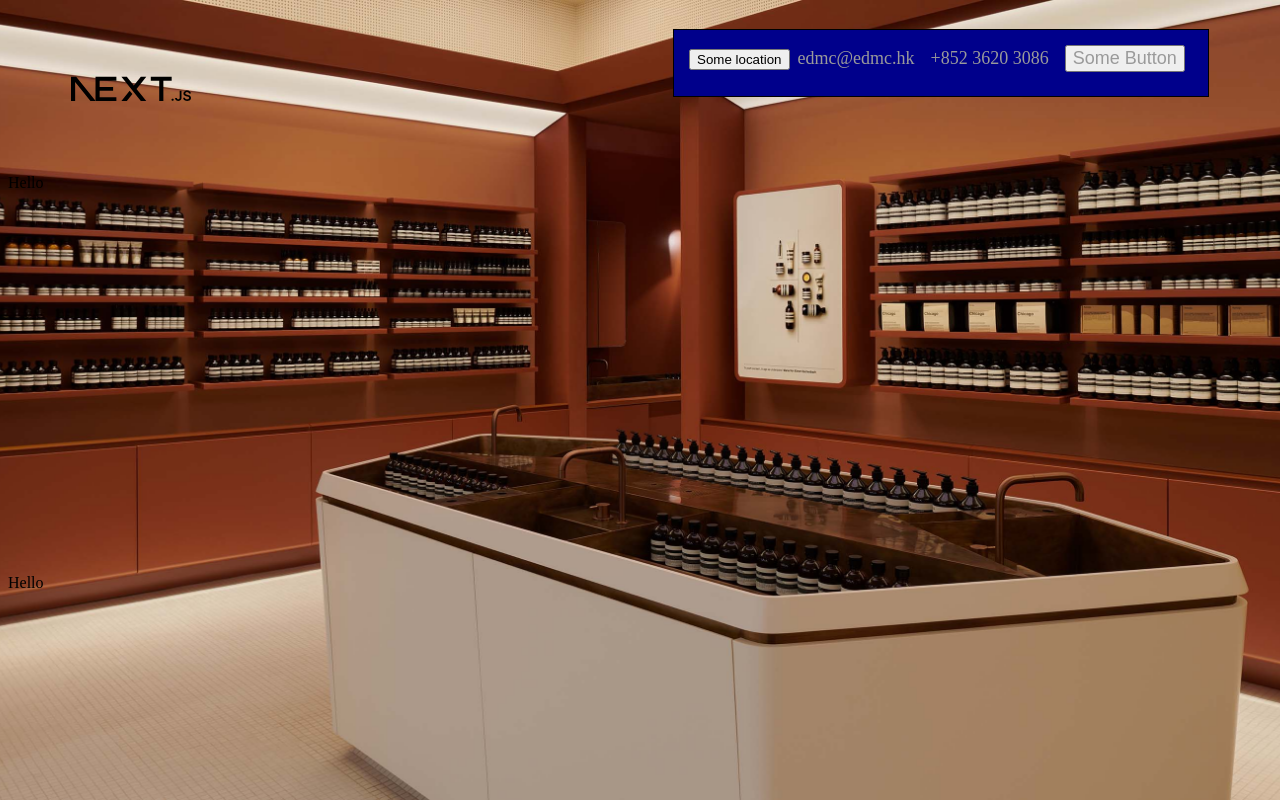
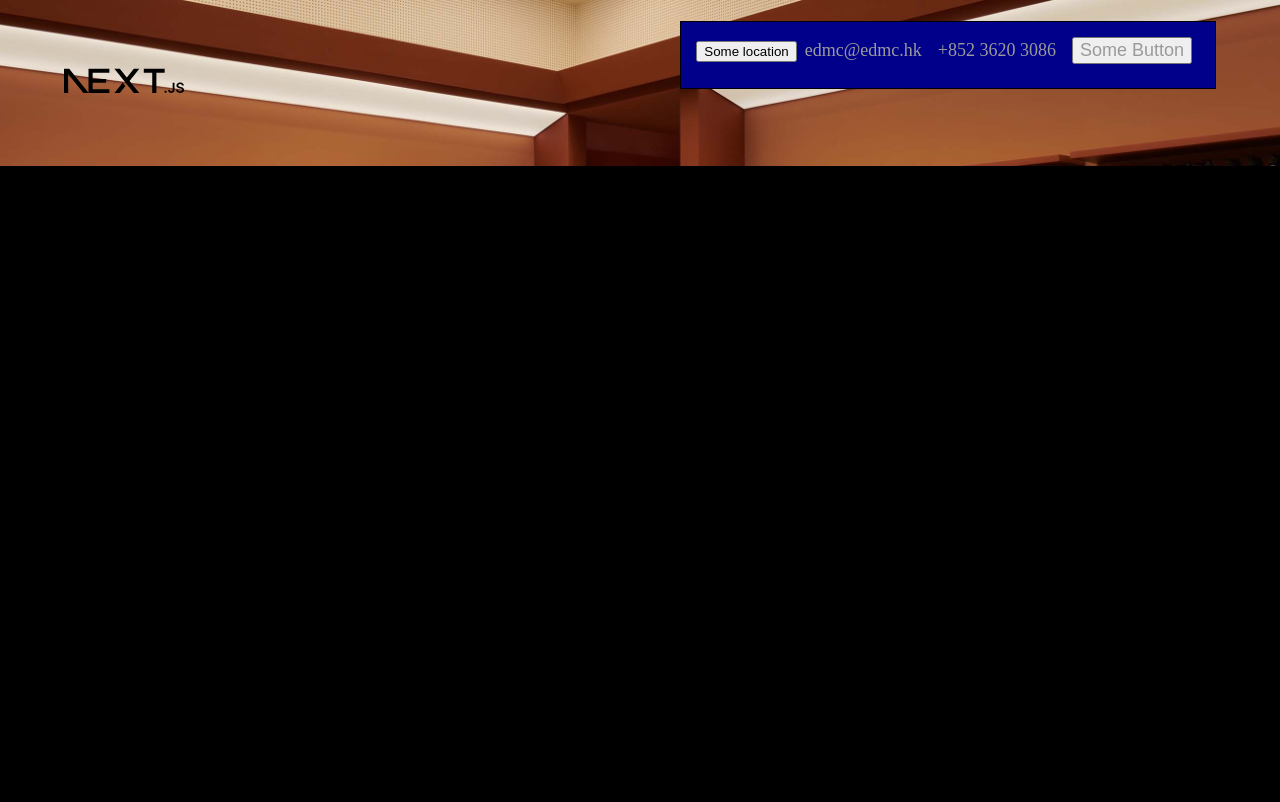
Before and after one commit to ckt22/edmc-website-revamp, a Next.js app: page / in a window 1280 px wide. Shown: the top 802 px of the page. Built offline with nearby package versions, Linux system fonts and the light colour scheme.

Commit message:
background image finalized

```diff
--- a/components/layout/header/index.module.scss
+++ b/components/layout/header/index.module.scss
@@ -23,7 +23,9 @@
     @include global.pcView;
     position: sticky;
     top: 0;
+    z-index: 3;
 }
+
 .tabletView {
     @include global.tabletView;
 }
--- a/components/layout/index.module.scss
+++ b/components/layout/index.module.scss
@@ -1,6 +1,11 @@
 @use 'styles/global.scss';
 
-.backgroundImage {
+.layout {
+    margin: -8px;
+    background: url('/aesop.jpeg') no-repeat center center fixed;
     object-fit: cover;
-    z-index: -2;
+    background-size: cover;
+    background-position: center;
+    background-repeat: no-repeat;
+    background-attachment: fixed;
 }
--- a/components/layout/index.tsx
+++ b/components/layout/index.tsx
@@ -14,12 +14,6 @@ const Layout: React.FC<PropsType> = (props: PropsType) => {
     return (
         <div className={styles.layout}>
             <Header />
-            <Image
-                className={styles.backgroundImage}
-                src='/aesop.jpeg'
-                alt={'aesop'}
-                fill
-            />
             {children}
             <Footer />
         </div>
--- a/pages/index.tsx
+++ b/pages/index.tsx
@@ -14,8 +14,8 @@ export default function Home() {
         <meta name="viewport" content="width=device-width, initial-scale=1" />
         <link rel="icon" href="/favicon.ico" />
       </Head>
-      <div style={{ height: '400px' }}>Hello</div>
-      <div style={{ height: '400px' }}>Hello</div>
+      <div style={{ height: '400px', backgroundColor: 'black' }}>Hello</div>
+      <div style={{ height: '400px', backgroundColor: 'black' }}>Hello</div>
       <div style={{ height: '400px' }}>Hello</div>
       <div style={{ height: '400px' }}>Hello</div>
       <div style={{ height: '400px' }}>Hello</div>
```
